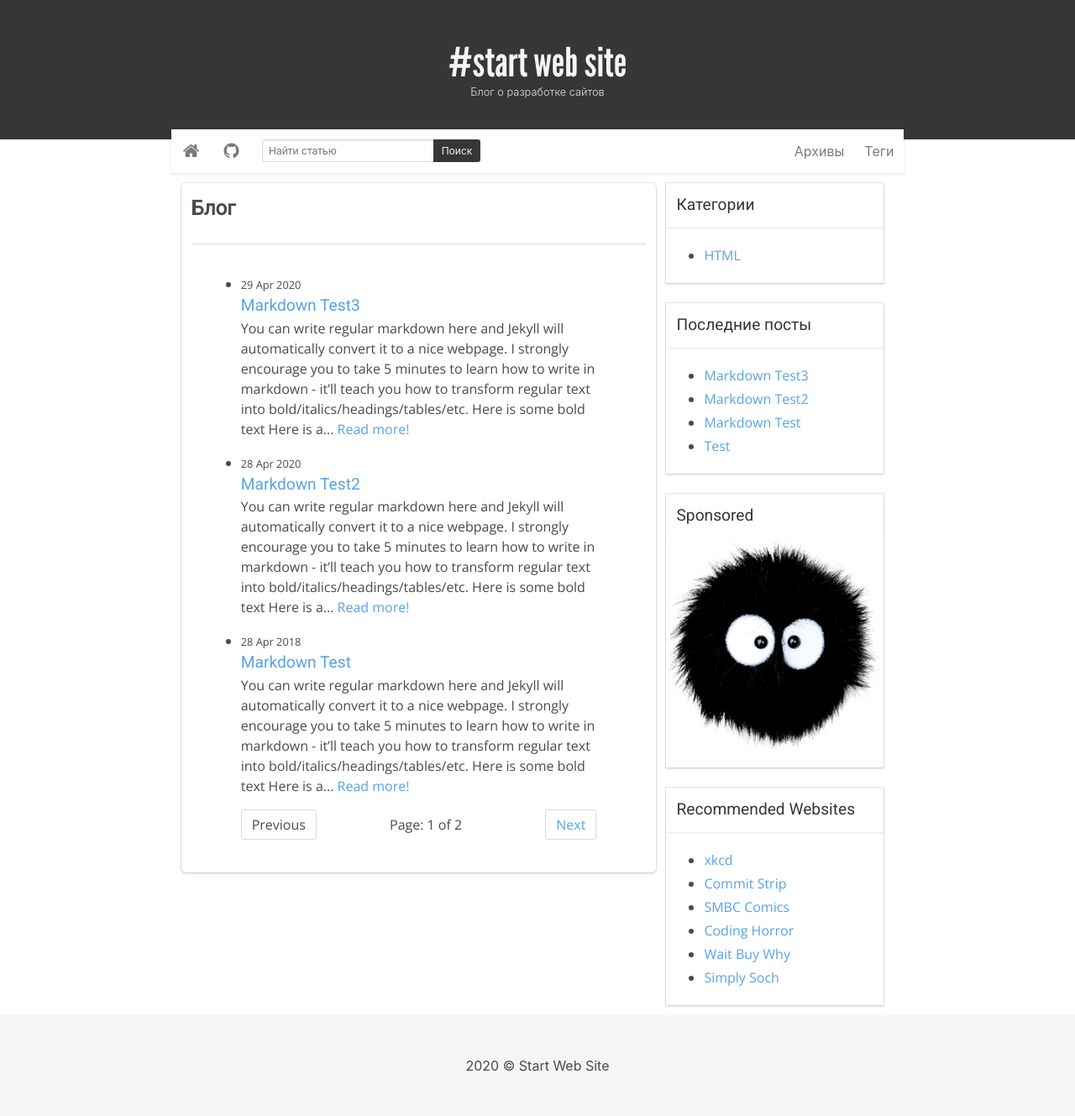
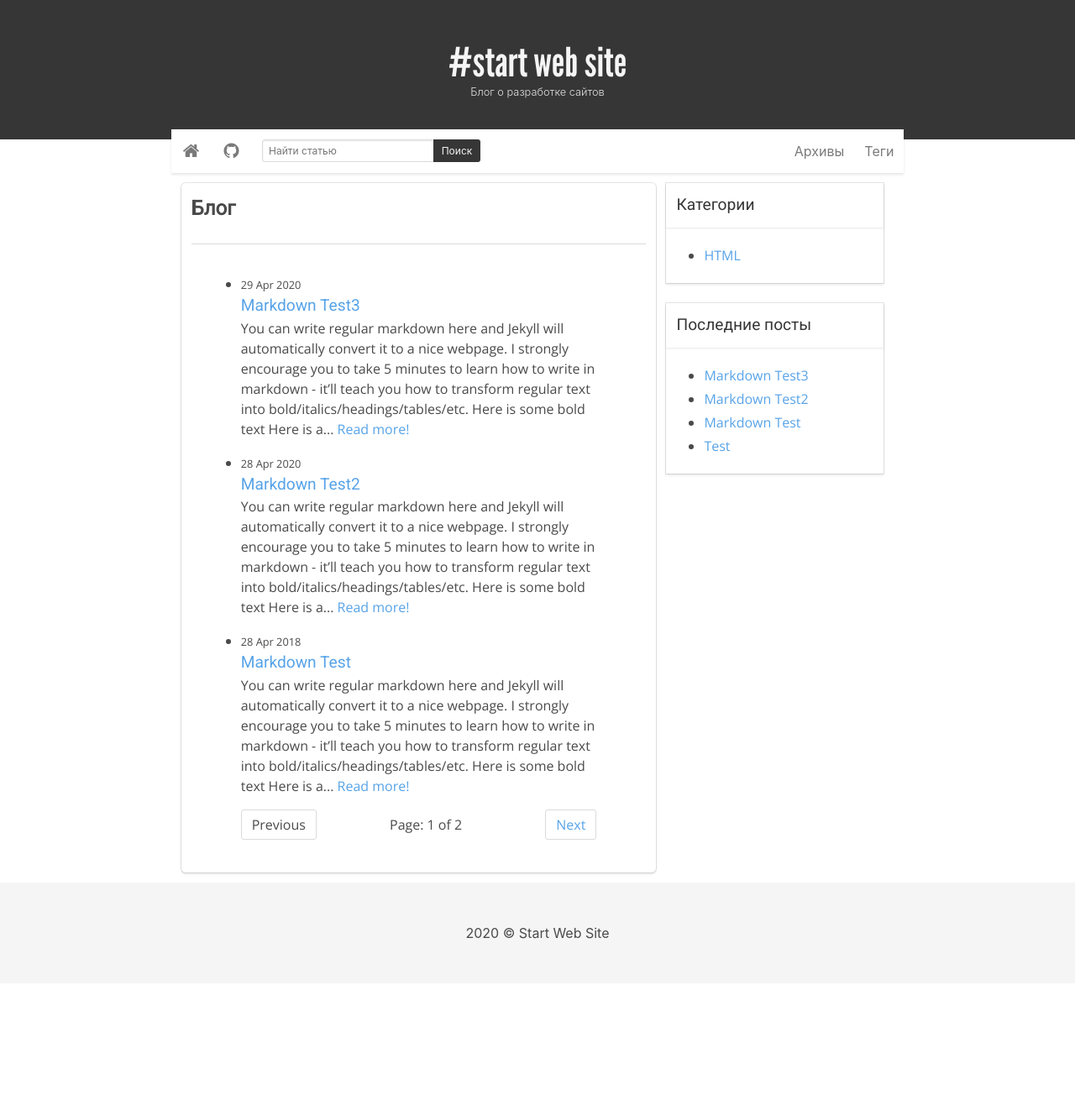
Before and after one commit to start-website/start-website.github.io, a Jekyll site: the page built from index.html, in a window 1280 px wide. Shown: the whole page at 84% size. Built offline with Jekyll 4.4.1, drawn with Linux system fonts in a browser that asks for light colours; the list of posts is cut into pages by our own code; comment, search, counter and statistics services are not loaded; after the commit the page ends 1171 px from its top, so only the background shows below that.

Commit message:
Delete blocks

```diff
--- a/_layouts/default.html
+++ b/_layouts/default.html
@@ -114,57 +114,6 @@
             </div>
           </div>
 
-          <div class="tile is-child widget">
-
-            <div class="card">
-              <header class="card-header">
-                <p class="card-header-title nice-title">
-                  Sponsored
-                </p>
-              </header>
-              <div class="card-content">
-                <div class="content nice-text">
-                  <img src="{{ site.baseurl }}/assets/images/Dust_Bunny.jpg"/>
-                </div>
-              </div>
-            </div>
-
-          </div>
-
-          <div class="tile is-child widget">
-            <div class="card">
-              <header class="card-header">
-                <p class="card-header-title nice-title">
-                  Recommended Websites
-                </p>
-              </header>
-              <div class="card-content">
-                <div class="content nice-text">
-                  <ul>
-                    <li>
-                      <a href="https://xkcd.com">xkcd</a>
-                    </li>
-                    <li>
-                      <a href="http://commitstrip.com">Commit Strip</a>
-                    </li>
-                    <li>
-                      <a href="http://www.smbc-comics.com">SMBC Comics</a>
-                    </li>
-                    <li>
-                      <a href="https://blog.codinghorror.com">Coding Horror</a>
-                    </li>
-                    <li>
-                      <a href="http://waitbutwhy.com">Wait Buy Why</a>
-                    </li>
-                    <li>
-                      <a href="https://simplysoch.wordpress.com/">Simply Soch</a>
-                    </li>
-                  </ul>
-                </div>
-              </div>
-            </div>
-          </div>
-
         </div>
 
       </div>
```
